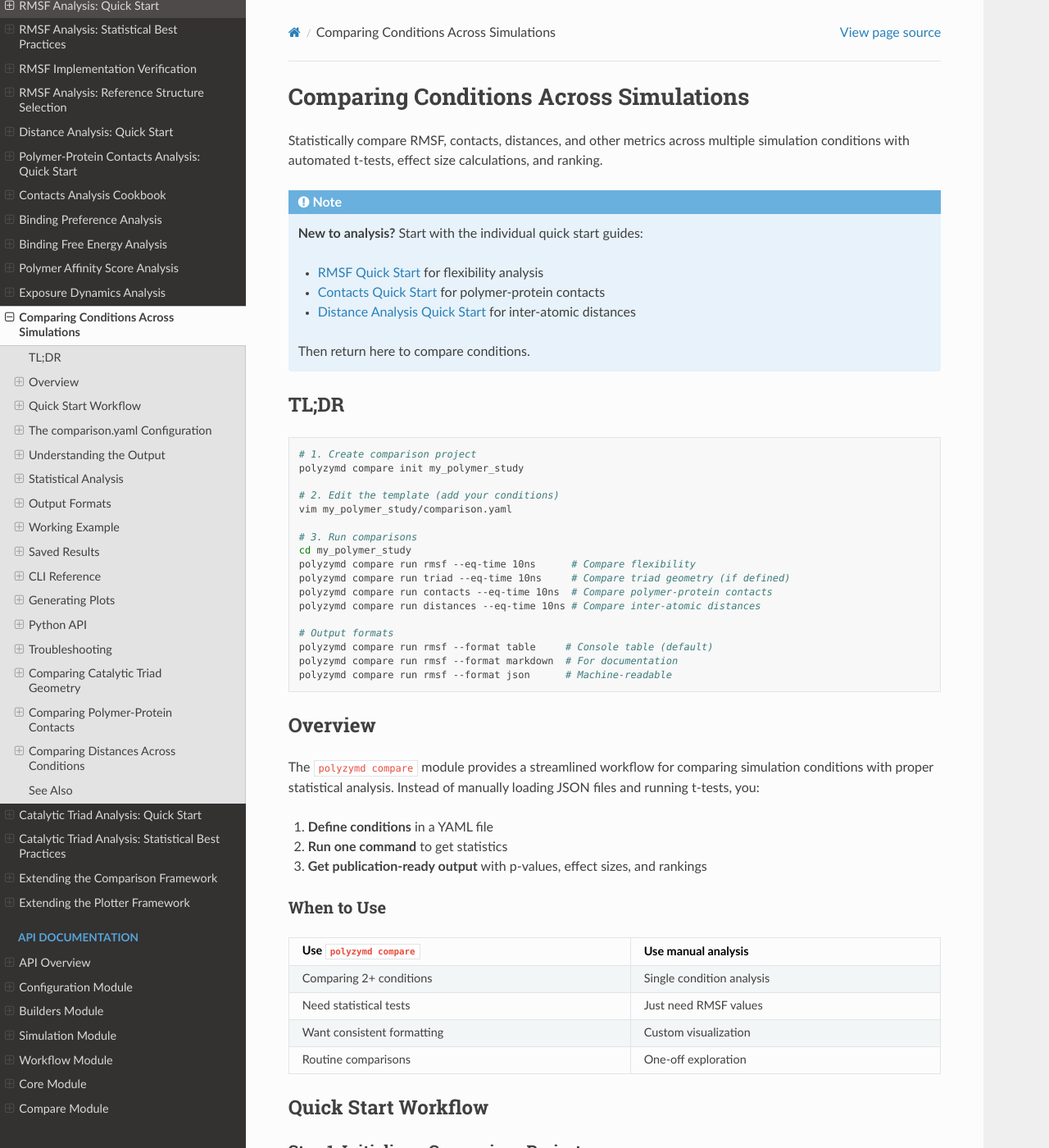
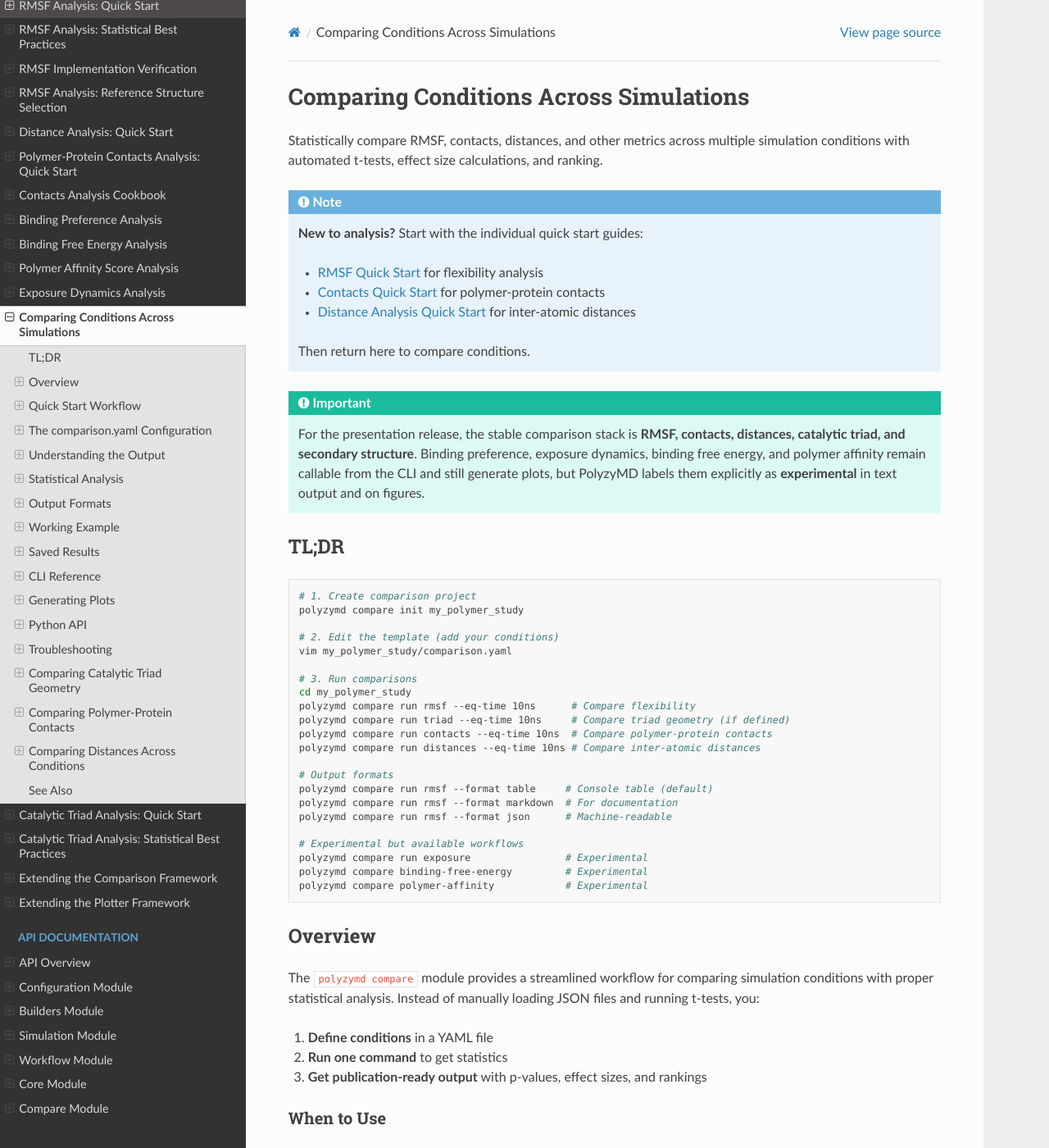
Before and after one commit to joelaforet/polyzymd, a Sphinx documentation site: the page built from docs/source/tutorials/analysis_compare_conditions.md, in a window 1280 px wide and 1400 px high. Shown: the whole window at 82% size. Built offline with Sphinx 7.4.7 and the Read the Docs theme 3.1.0, drawn with Linux system fonts in a browser that asks for light colours; pages that are not in the unit, such as notebooks, are missing from menus.

Commit message:
docs: clarify stable and experimental analysis status

````diff
--- a/docs/source/tutorials/analysis_compare_conditions.md
+++ b/docs/source/tutorials/analysis_compare_conditions.md
@@ -10,6 +10,14 @@
 - [Distance Analysis Quick Start](analysis_distances_quickstart.md) for inter-atomic distances
 
 Then return here to compare conditions.
+```
+
+```{important}
+For the presentation release, the stable comparison stack is **RMSF, contacts,
+distances, catalytic triad, and secondary structure**. Binding preference,
+exposure dynamics, binding free energy, and polymer affinity remain callable
+from the CLI and still generate plots, but PolyzyMD labels them explicitly as
+**experimental** in text output and on figures.
 ```
 
 ## TL;DR
@@ -32,6 +40,11 @@
 polyzymd compare run rmsf --format table     # Console table (default)
 polyzymd compare run rmsf --format markdown  # For documentation
 polyzymd compare run rmsf --format json      # Machine-readable
+
+# Experimental but available workflows
+polyzymd compare run exposure                # Experimental
+polyzymd compare binding-free-energy         # Experimental
+polyzymd compare polymer-affinity            # Experimental
 ```
 
 ## Overview
````
Also changed, not shown: README.md (+6 -0 lines), docs/source/tutorials/analysis_binding_free_energy.md (+7 -0 lines), docs/source/tutorials/analysis_binding_preference.md (+8 -1 lines), docs/source/tutorials/analysis_exposure_dynamics.md (+7 -0 lines), docs/source/tutorials/analysis_polymer_affinity.md (+8 -1 lines).
